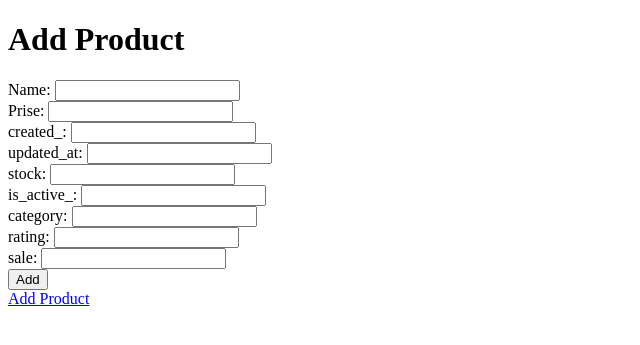
After one commit to Andre-Pchela/online_shop, a Flask app: page /add in a window 1280 px wide. The commit adds this page. Shown: the top 345 px of the page, without its empty margins (0-640 px from the left). Run offline with Flask 3, Linux system fonts and the light colour scheme.

Commit message:
Add files via upload

```diff
--- a/_online_shop/app/models.py
+++ b/_online_shop/app/models.py
@@ -9,3 +9,8 @@ class Product(db.Model):
     prise=db.Column(db.Float, nullable=False)
     created_at = db.Column(db.DateTime, default=db.func.now())
     updated_at = db.Column(db.DateTime, default=db.func.now(), onupdate=db.func.now())
+    stock =db.Column(db.Integer, nullable=True, default=0)
+    is_active_=db.Column(db.Boolean, nullable=True, default=True)
+    category   =db.Column(db.String(50), nullable=True)
+    rating =db.Column(db.Float, nullable=True, default=0)
+    sale=db.Column(db.Boolean, nullable=True, default=0)
--- a/_online_shop/app/routes.py
+++ b/_online_shop/app/routes.py
@@ -1,4 +1,4 @@
-from flask import Blueprint, render_template
+from flask import Blueprint, render_template, request, redirect, url_for, flash
 from .models import db, Product
 
 bp=Blueprint('routes', __name__)
@@ -10,3 +10,15 @@ def index():
 def products():
     products = Product.query.all()
     return render_template('product_list.html', products=products)
+
+@bp.route('/add', methods=['Get','Post'])
+def add_product():
+    if request.method =='Post':
+        name=request.form['name']
+        prise=request.form['prise']
+        product=Product(name=name, prise=float(prise))
+        db.session.add(product)
+        db.session.commit
+        flash("Product added")
+        return redirect(url_for('routes.product'))
+    return render_template('product_form.html',action='Add', product=None   )
--- /dev/null
+++ b/_online_shop/templates/product_form.html
@@ -0,0 +1,41 @@
+<!DOCTYPE html>
+<html>
+<head>
+    <title>Product form</title>
+    <link rel="stylesheet" href="/static/style.css">
+</head>
+<body>
+   <h1>{{action}} Product</h1>
+   <form method="post">
+    <label>Name:
+    <input type="text" name="name" value="{{product.name if product else''}}"required>
+    </label><br>
+    <label>Prise:
+    <input type="number" name="prise" value="{{product.name if product else''}}"required>
+    </label><br>
+    <label>created_:
+    <input type="text" name="created_" value="{{product.name if product else''}}">
+    </label><br>
+    <label>updated_at:
+    <input type="text" name="updated_at" value="{{product.name if product else''}}">
+    </label><br>
+    <label>stock:
+    <input type="text" name="stock" value="{{product.name if product else''}}">
+    </label><br>
+    <label>is_active_:
+    <input type="text" name="is_active_" value="{{product.name if product else''}}">
+    </label><br>
+    <label>category:
+    <input type="text" name="category" value="{{product.name if product else''}}">
+    </label><br>
+    <label>rating:
+    <input type="text" name="rating" value="{{product.name if product else''}}">
+    </label><br>
+    <label>sale:
+    <input type="text" name="sale" value="{{product.name if product else''}}">
+    </label><br>
+    <button type="submit">{{action}}</button>
+   </form>
+   <a href="{{ url_for('routes.products') }}">Add Product</a>
+</body>
+</html>
```
Also changed, not shown: _online_shop/templates/index.html (+7 -1 lines).
